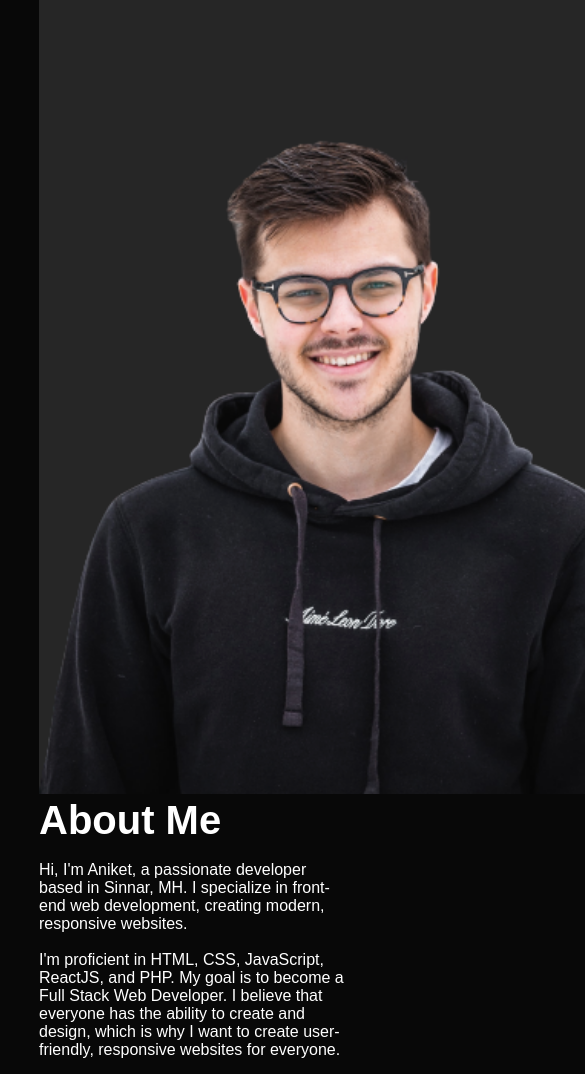
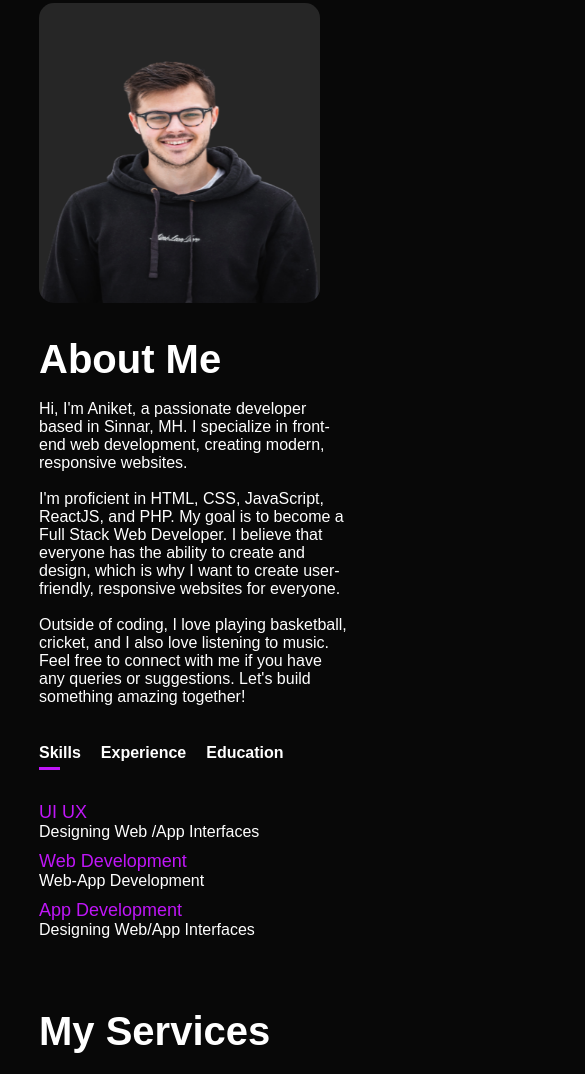
Before and after one commit to AniketShinde02/PF--1, a plain HTML site: page index.html in a window 390 px wide. Shown: the part 871-1945 px from the top of the page, 585 px wide, since content can reach past the window. Drawn offline with Linux system fonts and the light colour scheme.

Commit message:
Update style.css

```diff
--- a/style.css
+++ b/style.css
@@ -71,7 +71,7 @@ nav ul li a:hover::after {
     color: #bf16f7;
 }
 /* ------about------ */
-#about{
+/* #about{
     padding: 80px 0px;
     color: #ababab;
 }
@@ -89,8 +89,30 @@ nav ul li a:hover::after {
 }
 .about-col-2{
     flex-basis: 60%;
+} */
+ /* ------about------ */
+#about{
+    padding: 80px 0px;
+    color: #ababab;
+}
+.row{
+    display: flex;
+    flex-direction: row; /* Add this line */
+    gap: 20px;
+}
+.profile-image{
+    flex-basis: 35%;
+}
+.profile-image img{
+    width: 100%;
+    border-radius:15px;
+ }
+.about-content{
+    flex-basis: 60%;
+    order: 1; /* Add this line */
 }
 .sub-title{
+    margin-top: 20px;
     font-size: 60px;
     font-weight: 600;
     color: #fff;
@@ -337,7 +359,22 @@ nav .fas {
 
 }
 @media only screen and (max-width: 600px)
-{
+{   #about{
+    padding: 80px 0px;
+    color: #ababab;
+}
+.row{
+    display: block;
+    flex-direction: row; /* Add this line */
+    gap: 20px;
+}
+.profile-image{
+    flex-basis: 35%;
+}
+    .profile-image img{
+    width: 90%;
+    height: 300px;
+ }
     #header{
         background-image: url(images/phone-background.png);
     }
@@ -366,12 +403,21 @@ nav .fas {
     nav ul li{
         display: block;
         margin: 25px;
+
     }
     nav ul .fas{
         position: absolute;
         top: 25px;
         left: 25px;
         cursor: pointer;
+    }
+    nav ul .fas fa bars{
+        position: absolute;
+        margin: left 25px;;
+        z-index: 1;
+
+    }
+
     }
     .header-text h1{
         margin: 2px 0 0 0;
@@ -381,10 +427,11 @@ nav .fas {
     .sub-title{
         font-size: 40px;
     }
-    .about-col-1,.about-col-2{
+    .profile-image,.about-content{
         flex-basis: 100%;
     }
-    .about-col-1{
+    .profile-image{
+        margin-top: 20px;
         margin-bottom: 30px;
     }
     .tab-links{
@@ -394,7 +441,7 @@ nav .fas {
     .contact-left,.contact-right{
         flex-basis: 100%;
     }
-    }
+
      #msg{
         color: #61b752;
         margin-top: -10px;
```
